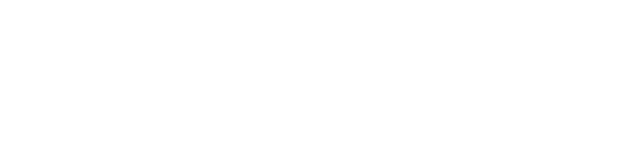
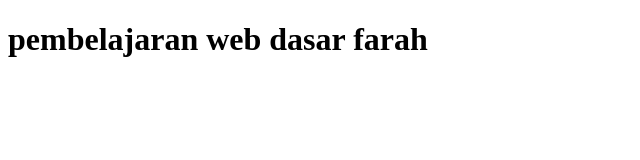
Before and after one commit to fara1212/fara1212.github.io, a plain HTML site: page index.html in a window 1280 px wide. Shown: the whole page, without its empty margins (0-640 px from the left). Drawn offline with Linux system fonts and the light colour scheme.

Commit message:
Update index.html

```diff
--- a/index.html
+++ b/index.html
@@ -6,7 +6,7 @@
     <title>farah</title>
 </head>
 <body>
-
+    <h1>pembelajaran web dasar farah</h1>
 
 </body>
 </html>
```
